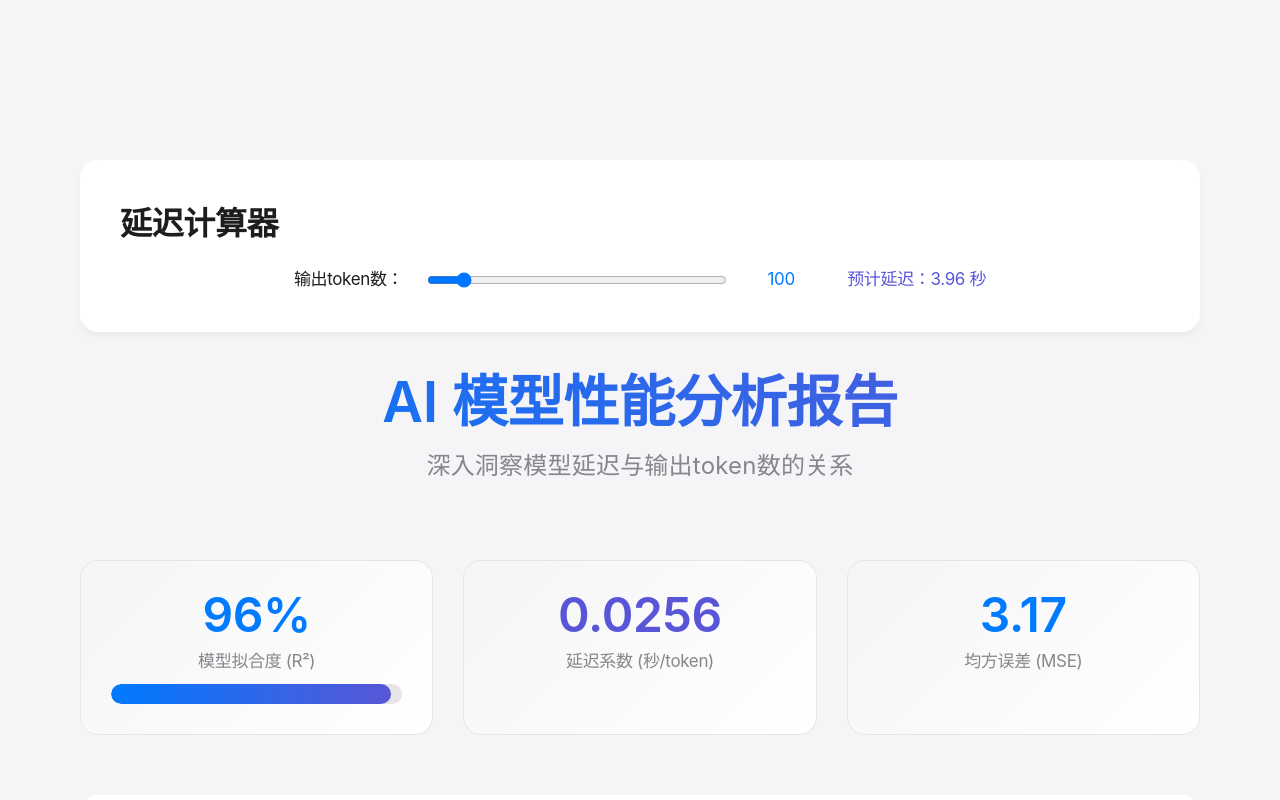
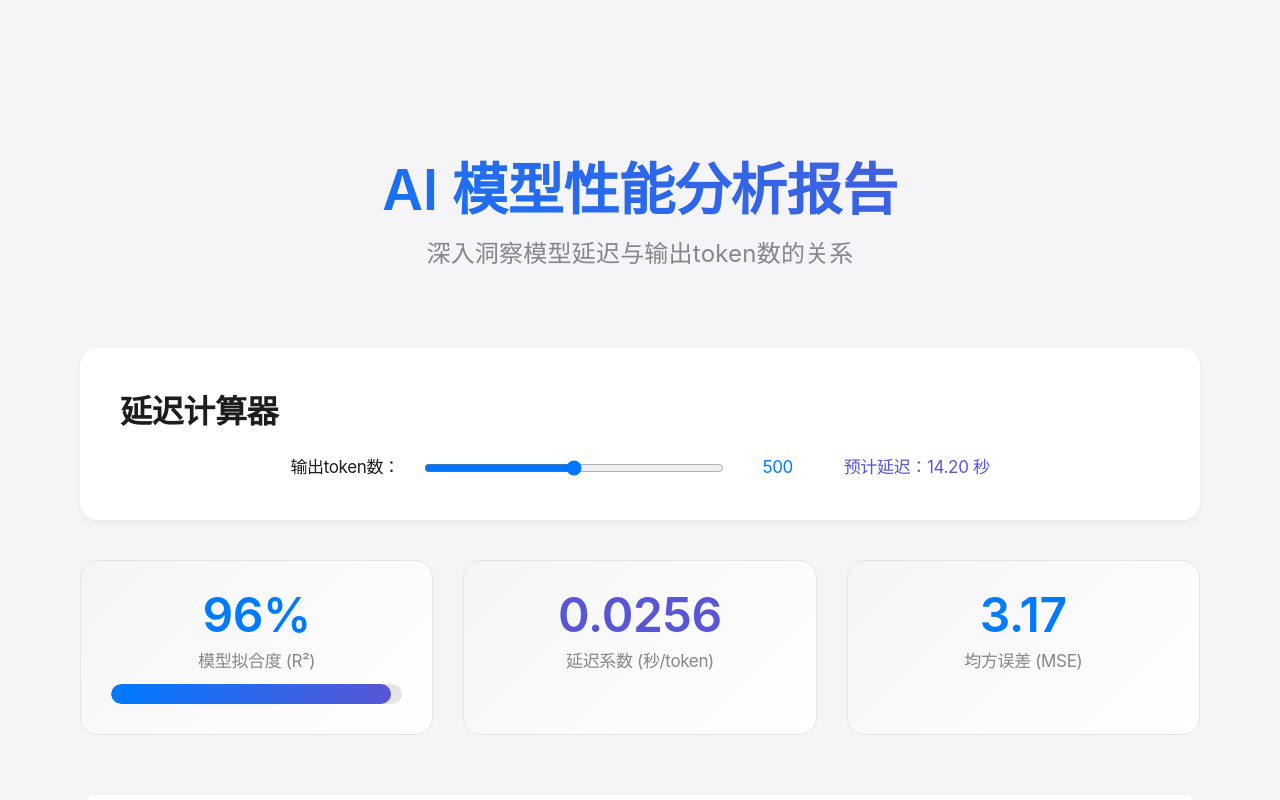
Before and after one commit to amelia409/AIModelLatencyCalculator, a plain HTML site: page index.html in a window 1280 px wide. Shown: the top 800 px of the page. Drawn offline with Linux system fonts and the light colour scheme.

Commit message:
调整布局和参数

```diff
--- a/index.html
+++ b/index.html
@@ -434,21 +434,20 @@
 <body>
     <div class="container">
          <div class="container">
+        <div class="hero">
+            <h1>AI 模型性能分析报告</h1>
+            <p class="subtitle">深入洞察模型延迟与输出token数的关系</p>
+        </div>
         <!-- 延迟计算器 -->
         <div class="card" style="margin-bottom:40px;">
             <h2 class="section-title">延迟计算器</h2>
             <div style="display:flex;align-items:center;justify-content:center;gap:24px;flex-wrap:wrap;">
                 <label for="tokenSlider" style="font-size:17px;">输出token数：</label>
-                <input id="tokenSlider" type="range" min="0" max="1000" value="100" step="1" style="width:300px;">
+                <input id="tokenSlider" type="range" min="0" max="1000" value="500" step="1" style="width:300px;">
                 <span id="tokenValue" style="font-size:17px;color:#007AFF;width:60px;display:inline-block;text-align:center;">100</span>
                 <span id="latencyResult" style="font-size:17px;color:#5856D6;margin-left:12px;"></span>
             </div>
         </div>
-        <div class="hero">
-            <h1>AI 模型性能分析报告</h1>
-            <p class="subtitle">深入洞察模型延迟与输出token数的关系</p>
-        </div>
-
         <div class="metric-grid">
             <div class="metric-card">
                 <div class="metric-value" style="color: #007AFF;">96%</div>
```
